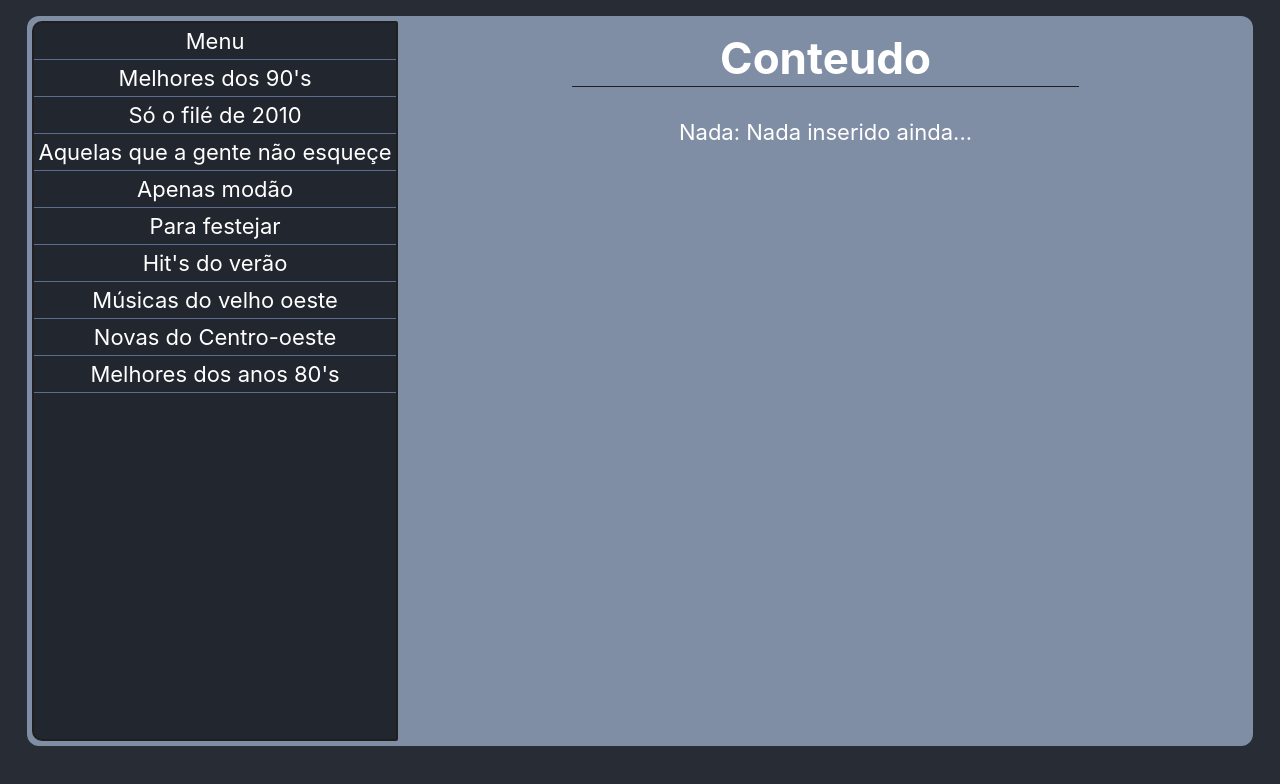
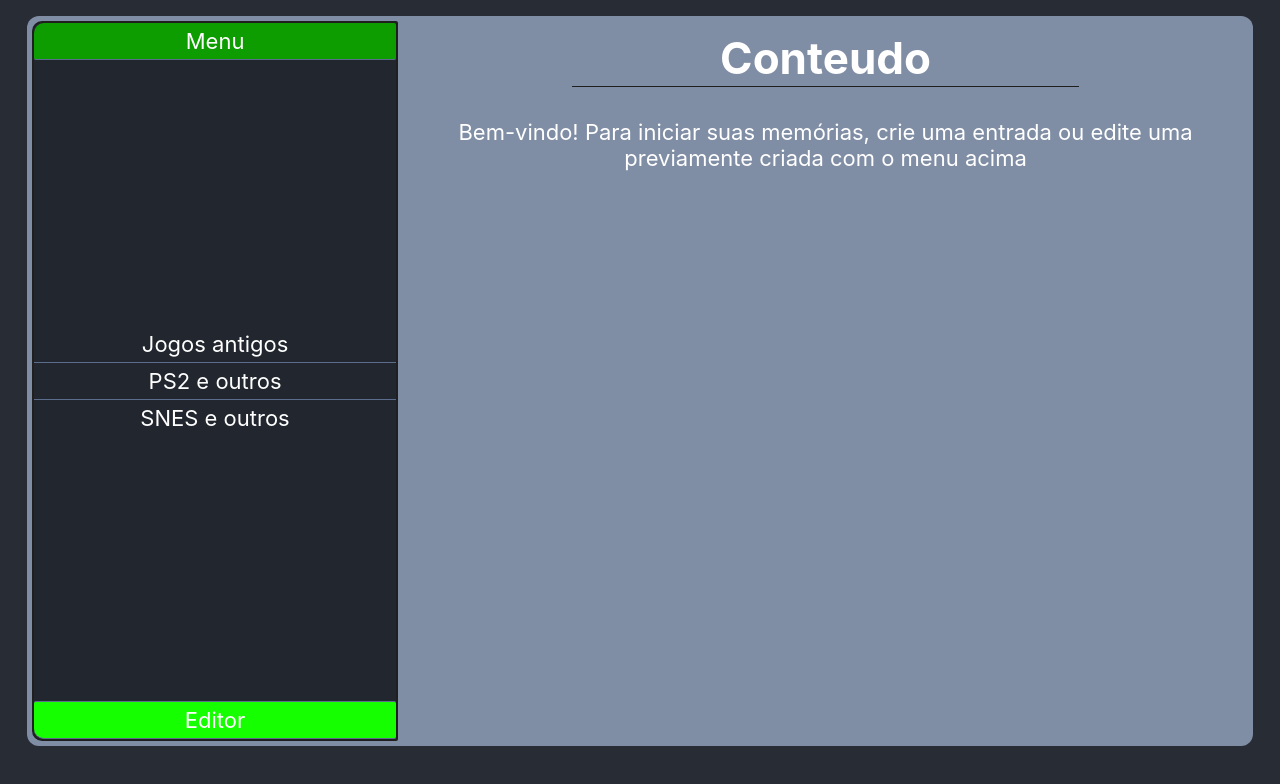
Before and after one commit to Helioborba/react-dep, a React (Create React App) app: page / in a window 1280 px wide. Shown: the top 784 px of the page. Built offline with nearby package versions, Linux system fonts and the light colour scheme.

Commit message:
adicionar o menu/editar em destaque

```diff
--- a/src/App.css
+++ b/src/App.css
@@ -55,25 +55,47 @@
   margin: 0px;
 }
 
+/* First child é sempre o menu */
+.App-menu button:first-child {
+  background-color: #0d9d00;
+  margin-bottom: 2px;
+  border-radius: 10px 2px 2px 2px;
+}
+
 .App-menu button:first-child:hover {
   border-radius: 10px 2px 2px 2px;
-  background-color: #00ffff;
+  background-color: #009999;
 }
+
 
 .App-menu button:not(:first-child):hover {
   border-radius: 2px 2px 2px 2px;
-  background-color: #00ffff;
+  background-color: #009999;
+}
+/* ///////////////////////////////////////// */
+
+/* o segundo child é apenas uma estilizacao boba para centralizar, é possivel fazer isso com o flexbox também */
+.App-menu button:nth-child(2) {
+  margin-top: auto;
+}
+/* Colocar um espaco entre o penultimo com o editor */
+.App-menu button:nth-last-child(2) {
+  margin-bottom: 2px;
+  border-bottom: none;
 }
 
-@media (max-width: 640px) {
-  .App-menu button:last-child   {
-    border: none;
-  }
+/* Aqui vai ser sempre o editor */
+.App-menu button:last-child {
+  margin-top: auto;
+  background-color: #15ff00;
+  border-radius: 2px 2px 2px 10px;
+  border-top: 0.1px solid #5b6c8d;
+}
 
-  .App-menu button:last-child:hover  {
-    border-radius: 2px 2px 2px 10px;
-  }
+.App-menu button:last-child:hover  {
+  border-radius: 2px 2px 2px 10px;
 }
+/* ///////////////////////////// */
 
 .App-menu p {
   margin: 0;
--- a/src/App.js
+++ b/src/App.js
@@ -40,13 +40,15 @@ function App() {
       case '10':
         setConteudoAtual1(myData.set10);
         break;
+      case 'EDIT':
+        setConteudoAtual1(myData.EDIT);
+        // Aqui vai virar outro usestate no futuro quando existir a edição
+        break;
       default:
         setConteudoAtual1("");
         break;
     }
   }
-
-
   return (
     <Wrapper>
       <div className="App">
@@ -57,31 +59,16 @@ function App() {
                   <p>Menu</p>
                 </button>
                 <button onClick={(event) => conteudoAtualHandler1("2")(event)}>
-                  <p>Melhores dos 90's</p>
+                  <p>Jogos antigos</p>
                 </button>
                 <button onClick={(event) => conteudoAtualHandler1("3")(event)}>
-                  <p>Só o filé de 2010</p>
+                  <p>PS2 e outros</p>
                 </button>
                 <button onClick={(event) => conteudoAtualHandler1("4")(event)}>
-                  <p>Aquelas que a gente não esqueçe</p>
+                  <p>SNES e outros</p>
                 </button>
-                <button onClick={(event) => conteudoAtualHandler1("5")(event)}>
-                  <p>Apenas modão</p>
-                </button>
-                <button onClick={(event) => conteudoAtualHandler1("6")(event)}>
-                  <p>Para festejar</p>
-                </button>
-                <button onClick={(event) => conteudoAtualHandler1("7")(event)}>
-                  <p>Hit's do verão</p>
-                </button>
-                <button onClick={(event) => conteudoAtualHandler1("8")(event)}>
-                  <p>Músicas do velho oeste</p>
-                </button>
-                <button onClick={(event) => conteudoAtualHandler1("9")(event)}>
-                  <p>Novas do Centro-oeste</p>
-                </button>
-                <button onClick={(event) => conteudoAtualHandler1("10")(event)}>
-                  <p>Melhores dos anos 80's</p>
+                <button onClick={(event) => conteudoAtualHandler1("EDIT")(event)}>
+                  <p>Editor</p>
                 </button>
             </div>
             <div className="App-content">
--- a/src/data.json
+++ b/src/data.json
@@ -1,28 +1,28 @@
 {
     "set1": [{
         "id": "1",
-        "titulo": "Nada:",
-        "conteudo": "Nada inserido ainda..."
+        "titulo": "Bem-vindo!",
+        "conteudo": "Para iniciar suas memórias, crie uma entrada ou edite uma previamente criada com o menu acima"
     }],
     "set2": [{
         "id": "1",
-        "titulo": "Metallica:",
-        "conteudo": "Músicas heavy metal"
+        "titulo": "Final Fantasy:",
+        "conteudo": "Uma grande franquia de jogos."
     },
     {
         "id": "2",
-        "titulo": "Matuê:",
-        "conteudo": "Cantor de trap da Era moderna"
+        "titulo": "Grand Theft Auto:",
+        "conteudo": "Criado pela rockstar games, GTA é uma franquia extremamente popular."
     }],
     "set3": [{
         "id": "1",
-        "titulo": "Casey Edwards:",
-        "conteudo": "Apenas hit's"
+        "titulo": "Transformers(2004):",
+        "conteudo": "Jogo criado pela Atari; diferente de muitos outros games da época."
     }],
     "set4": [{
         "id": "1",
-        "titulo": "Nada:",
-        "conteudo": "Nada inserido ainda..."
+        "titulo": "Civilization:",
+        "conteudo": "Um clássico jogo de estratégia."
     }],
     "set5": [{
         "id": "1",
@@ -53,5 +53,10 @@
         "id": "1",
         "titulo": "Nada:",
         "conteudo": "Nada inserido ainda..."
+    }],
+    "EDIT": [{
+        "id": "1",
+        "titulo": "Bem-vindo ao editor! selecione as opções ao lado para iniciar a edição",
+        "conteudo": ""
     }]
 }
```
